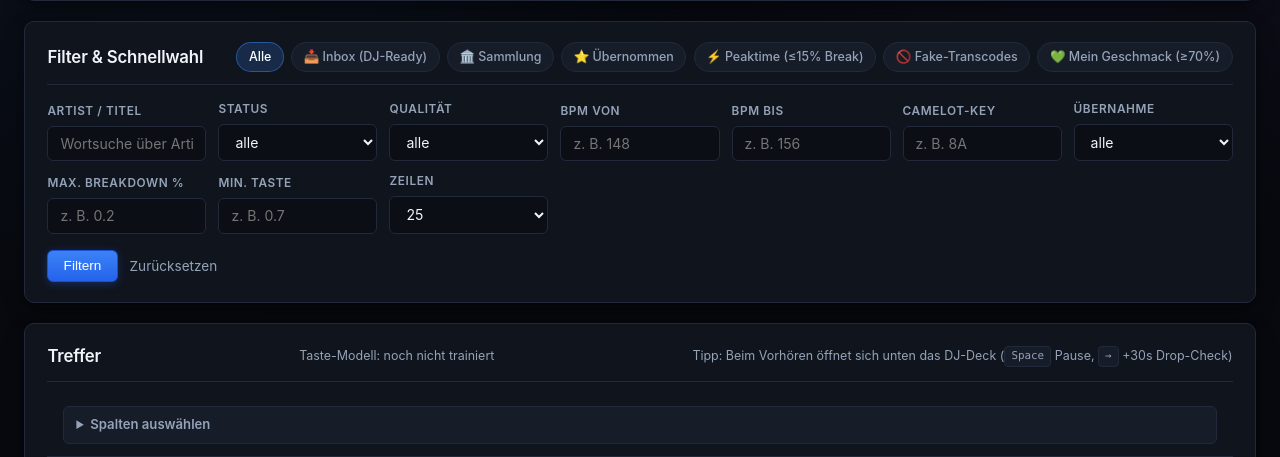
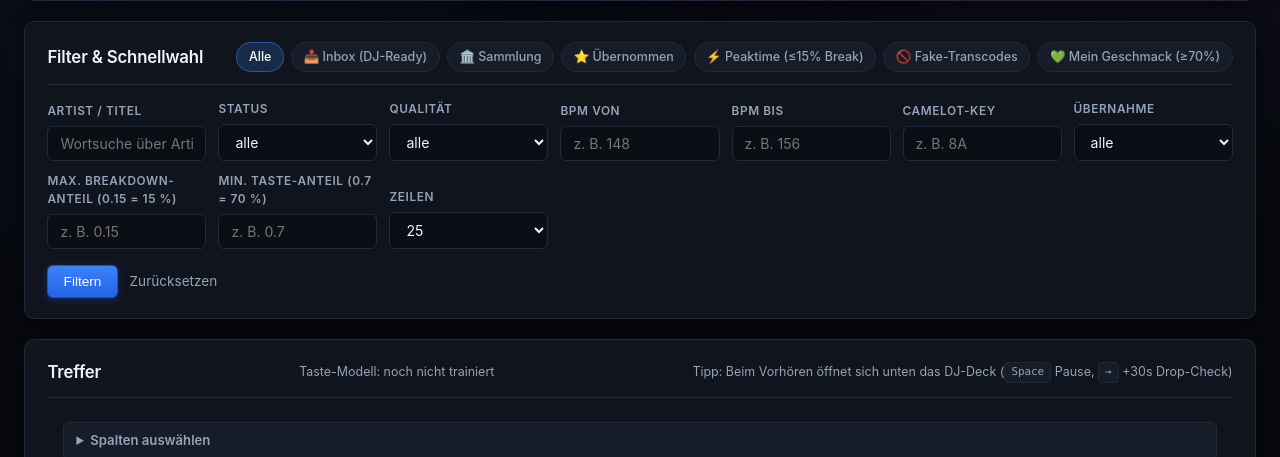
Before and after one commit to tripitest-art/sc-digger, a Python web app: template sc_digger/web/templates/tracks.html in a window 1280 px wide. Shown: the part 276-733 px from the top of the page. Run offline with Jinja, Linux system fonts and the light colour scheme; the template is opened without the code that fills it, so the values that code supplies are empty.

Commit message:
Track-Explorer: Prozentfelder eindeutig als Anteil beschriften (#586)
* test: Akzeptanztests für Issue #584 ergänzen

* fix(web): Prozentfelder im Track-Explorer eindeutig als Anteil beschriften (#584)

* docs: Changelog-Fragment auf PR-Nummer 586 umbenennen

---------

Co-authored-by: Stephan (Sandbox-Agent) <tripitest@gmail.com>
Co-authored-by: Hermes <hermes@localhost>

```diff
--- a/sc_digger/web/templates/tracks.html
+++ b/sc_digger/web/templates/tracks.html
@@ -324,15 +324,15 @@
           <option value="0" {% if filters.adopted == "0" %}selected{% endif %}>nicht übernommen</option>
         </select>
       </div>
-      {# Max. Breakdown-Anteil als Dezimalwert 0–1 (Issue #334): 0.2 = 20 %. #}
+      {# Max. Breakdown-Anteil als Dezimalwert 0–1 (Issue #334, #584): 0.15 = 15 %. #}
       <div class="filter-field">
-        <label for="f-breakdown-max">Max. Breakdown %</label>
+        <label for="f-breakdown-max">Max. Breakdown-Anteil (0.15 = 15 %)</label>
         <input type="text" id="f-breakdown-max" name="breakdown_max" value="{{ filters.breakdown_max }}"
-               placeholder="z. B. 0.2">
+               placeholder="z. B. 0.15">
       </div>
-      {# Mindest-Taste-Score als Dezimalwert 0–1 (Issue #480), z. B. 0.7 = 70 %. #}
+      {# Mindest-Taste-Score als Dezimalwert 0–1 (Issue #480, #584), z. B. 0.7 = 70 %. #}
       <div class="filter-field">
-        <label for="f-taste-min">Min. Taste</label>
+        <label for="f-taste-min">Min. Taste-Anteil (0.7 = 70 %)</label>
         <input type="text" id="f-taste-min" name="taste_min" value="{{ filters.taste_min }}"
                placeholder="z. B. 0.7">
       </div>
```
Also changed, not shown: changelog.d/586.md (added, +2 -0 lines), tests/acceptance/test_issue_584.py (added, +23 -0 lines).
